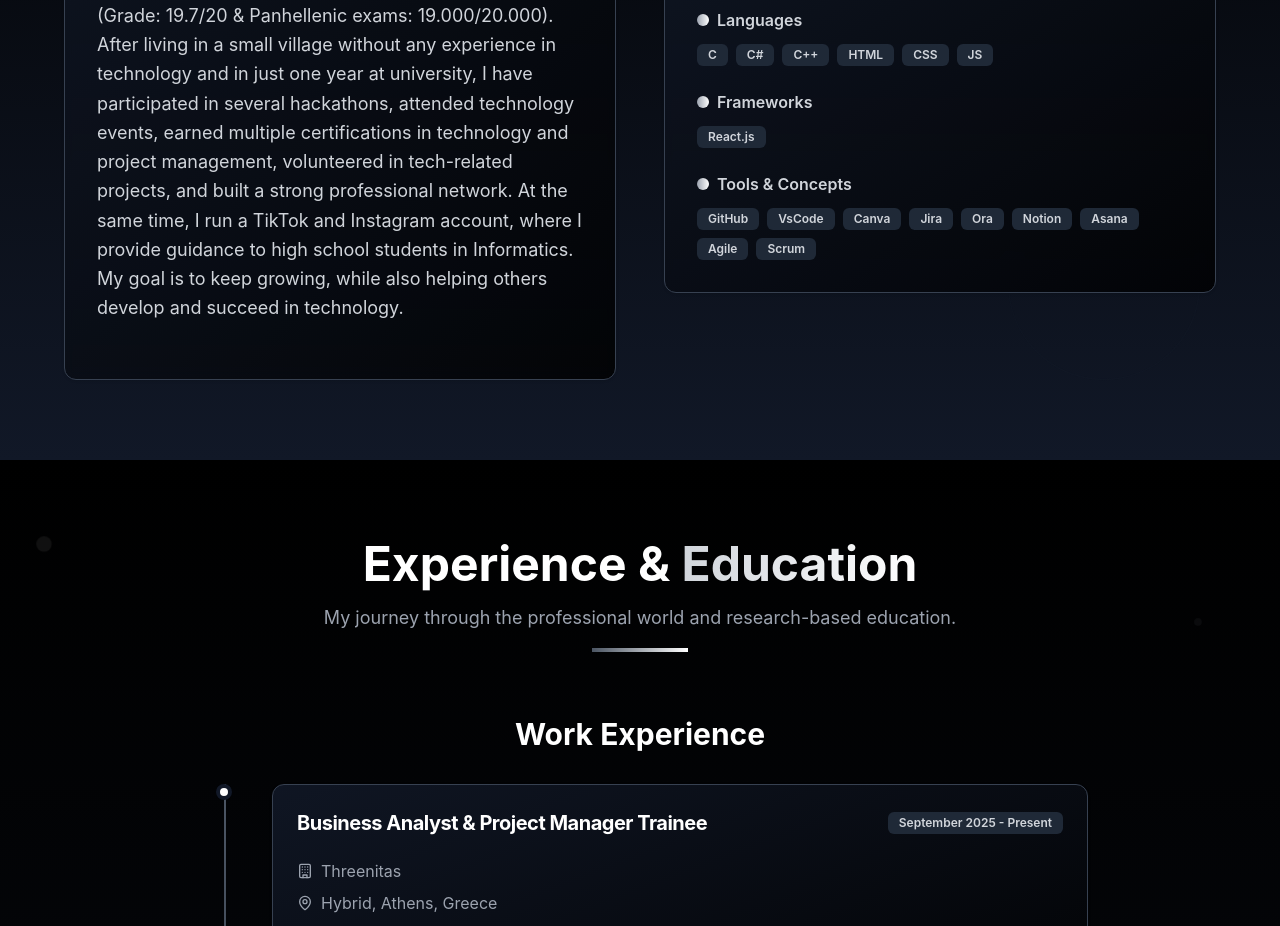
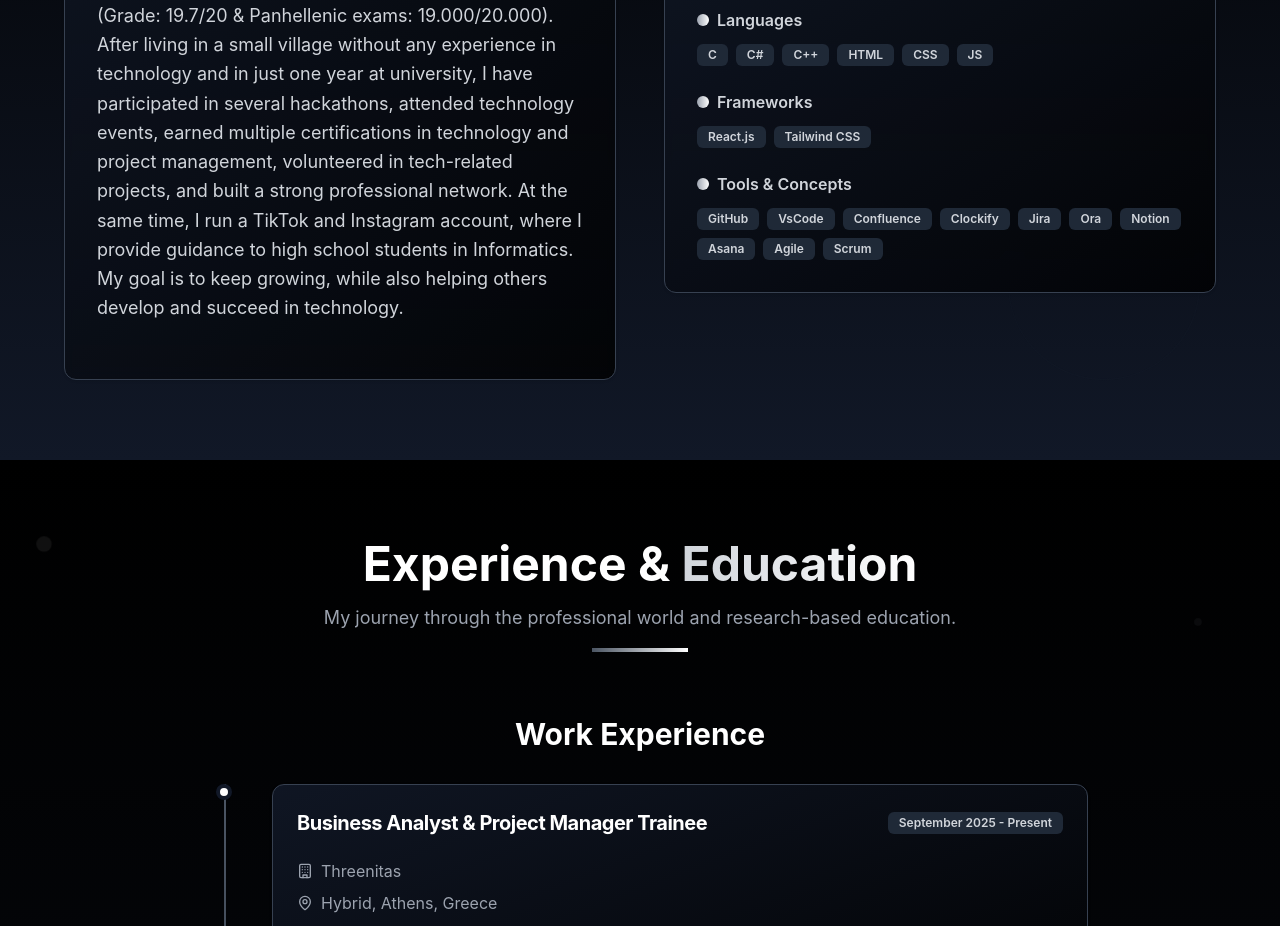
Before and after one commit to feirw/porttt, a React (Create React App) app in the folder frontend/: page / in a window 1280 px wide. Shown: the part 1180-2106 px from the top of the page. Built offline with nearby package versions, Linux system fonts and the light colour scheme.

Commit message:
last changes

```diff
--- a/frontend/src/components/data/mock.js
+++ b/frontend/src/components/data/mock.js
@@ -17,9 +17,9 @@ export const portfolioData = {
 
   skills: {
     languages: ["C", "C#", "C++", "HTML", "CSS", "JS"],
-    frameworks: ["React.js"],
+    frameworks: ["React.js"," Tailwind CSS"],
     concepts: ["Agile", "Scrum"],
-    tools: ["GitHub", "VsCode", "Canva", "Jira", "Ora", "Notion", "Asana"],
+    tools: ["GitHub", "VsCode","Confluence","Clockify", "Jira", "Ora", "Notion", "Asana"],
   },
 
   softskills: {
```
Also changed, not shown: frontend/Instructions.txt (deleted).
